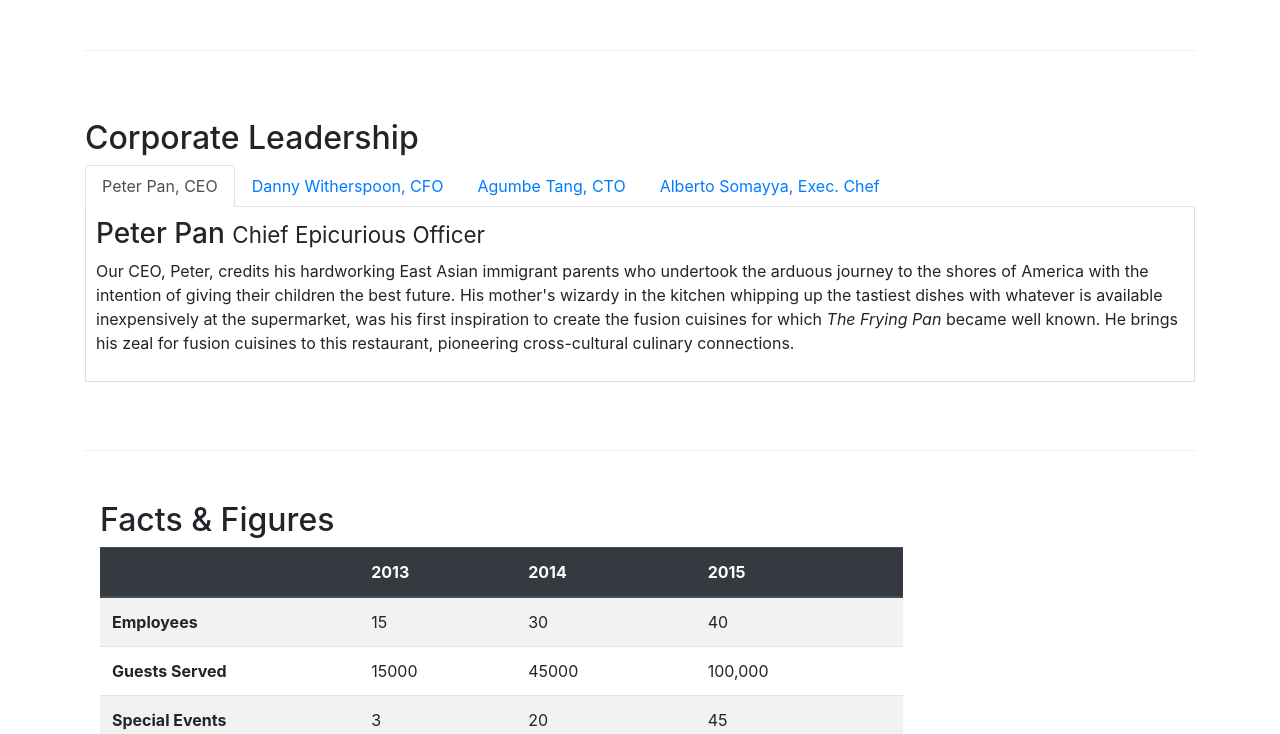
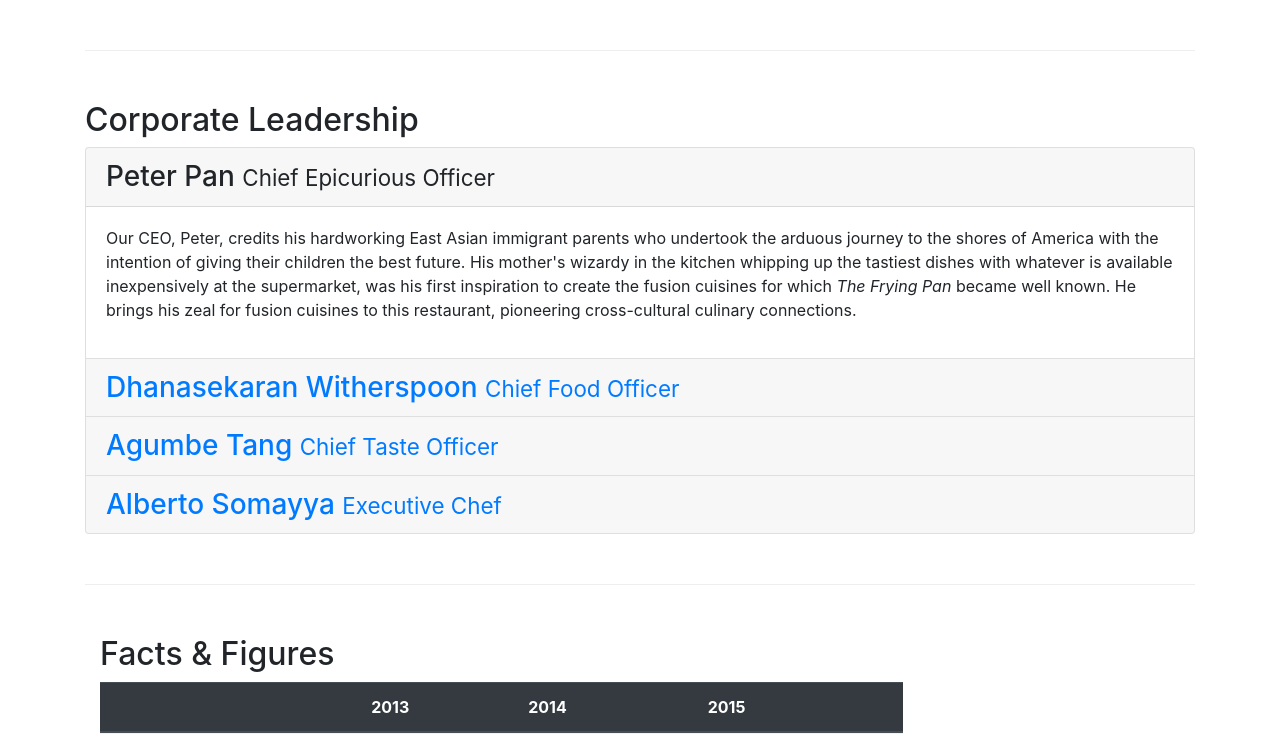
Before and after one commit to Jeremiahiro/coursera-full-stack, a website: page aboutus.html in a window 1280 px wide. Shown: the part 750-1484 px from the top of the page. Drawn offline with nearby package versions, Linux system fonts and the light colour scheme.

Commit message:
accordion

```diff
--- a/aboutus.html
+++ b/aboutus.html
@@ -78,69 +78,96 @@
 
 
         <div class="row row-content align-items-center">
-            <div>
             <h2>Corporate Leadership</h2>
-                <ul class="nav nav-tabs">
-                    <li class="nav-item">
-                        <a class="nav-link active" href="#peter" role="tab" data-toggle="tab">Peter Pan, CEO</a>
-                    </li>
-                    <li class="nav-item">
-                        <a class="nav-link" href="#danny" role="tab" data-toggle="tab">Danny Witherspoon, CFO</a>
-                    </li>
-                    <li class="nav-item">
-                        <a class="nav-link" href="#agumbe" role="tab" data-toggle="tab">Agumbe Tang, CTO</a>
-                    </li>
-                    <li class="nav-item">
-                        <a class="nav-link" href="#alberto" role="tab" data-toggle="tab">Alberto Somayya, Exec. Chef</a>
-                    </li>
-                </ul>
-
-                <div class="tab-content">
-                    <div role="tabpanel" class="tab-pane fade show active" id="peter">
-                        <h3>Peter Pan <small>Chief Epicurious Officer</small></h3>
-                        <p class="d-none d-sm-block">Our CEO, Peter, credits his hardworking East Asian immigrant
-                            parents who
-                            undertook the arduous journey to the shores of America with the intention of giving their
-                            children
-                            the best future. His mother's wizardy in the kitchen whipping up the tastiest dishes with
-                            whatever
-                            is available inexpensively at the supermarket, was his first inspiration to create the
-                            fusion
-                            cuisines for which <em>The Frying Pan</em> became well known. He brings his zeal for fusion
-                            cuisines
-                            to this restaurant, pioneering cross-cultural culinary connections.
+            <div class="accordion">
+                <div class="card">
+                    <div class="card-header" role="tab" id="peterhead">
+                        <h3 class="mb-0">
+                            <a data-toggle="collapse" data-target="#peter">
+                                Peter Pan <small>Chief Epicurious Officer</small>
+                            </a>
+                        </h3>
+                    </div>
+                    <div class="collapse show" id="peter" data-parent="#accordion">
+                        <div class="card-body">
+                            <p class="d-none d-sm-block">
+                                Our CEO, Peter, credits his hardworking East Asian immigrant parents who undertook
+                                the arduous journey to the shores of America with the intention of giving their
+                                children the best future. His mother's wizardy in the kitchen whipping up the
+                                tastiest dishes with whatever is available inexpensively at the supermarket, was his
+                                first inspiration to create the fusion cuisines for which <em>The Frying Pan</em>
+                                became well known. He brings his zeal for fusion cuisines to this restaurant,
+                                pioneering cross-cultural culinary connections.
                             </p>
                         </div>
-                    <div role="tabpanel" class="tab-pane fad" id="danny">
-                        <h3>Dhanasekaran Witherspoon <small>Chief Food Officer</small></h3>
+                    </div>
+                </div>
+
+                <div class="card">
+                    <div class="card-header" role="tab" id="dannyhead">
+                        <h3 class="mb-0">
+                            <a class="collapsed" data-toggle="collapse" data-target="#danny">
+                                Dhanasekaran Witherspoon <small>Chief Food Officer</small>
+                            </a>
+                        </h3>
+                    </div>
+                    <div class="collapse" id="danny" data-parent="#accordion">
+                        <div class="card-body">
                             <p class="d-none d-sm-block">
-                            Our CFO, Danny, as he is affectionately referred to by his colleagues, comes from a long
-                            established family tradition in farming and produce. His experiences growing up on a farm in
-                            the Australian outback gave him great appreciation for varieties of food sources. As he puts
-                            it in his own words, <em>Everything that runs, wins, and everything that stays, pays!</em>
+                                Our CFO, Danny, as he is affectionately referred to by his colleagues, comes from a
+                                long
+                                established family tradition in farming and produce. His experiences growing up on a
+                                farm in
+                                the Australian outback gave him great appreciation for varieties of food sources. As
+                                he puts
+                                it in his own words, <em>Everything that runs, wins, and everything that stays,
+                                    pays!</em>
                             </p>
                         </div>
-
-                    <div role="tabpanel" class="tab-pane fade" id="agumbe">
-                        <h3>Agumbe Tang <small>Chief Taste Officer</small></h3>
-                        Blessed with the most discerning gustatory sense, Agumbe, our CTO, personally ensures that every
-                        dish that we serve meets his exacting tastes. Our chefs dread the tongue lashing that ensues if
-                        their dish does not meet his exacting standards. He lives by his motto, <em>You click only if
-                            you survive my lick.</em>
+                    </div>
+                </div>
+                <div class="card">
+                    <div class="card-header" role="tab" id="agumbehead">
+                        <h3 class="mb-0">
+                            <a class="collapsed" data-toggle="collapse" data-target="#agumbe">
+                                Agumbe Tang <small>Chief Taste Officer</small>
+                            </a>
+                        </h3>
+                    </div>
+                    <div class="collapse" id="agumbe" data-parent="#accordion">
+                        <div class="card-body">
                             <p class="d-none d-sm-block">
+                                Blessed with the most discerning gustatory sense, Agumbe, our CTO, personally
+                                ensures that every
+                                dish that we serve meets his exacting tastes. Our chefs dread the tongue lashing
+                                that ensues if
+                                their dish does not meet his exacting standards. He lives by his motto, <em>You
+                                    click only if you survive my lick.</em>
                             </p>
                         </div>
-                    <div role="tabpanel" class="tab-pane fade" id="alberto">
-                        <h3>Alberto Somayya <small>Executive Chef</small></h3>
+                    </div>
+                </div>
+                <div class="card">
+                    <div class="card-header" role="tab" id="albertohead">
+                        <h3 class="mb-0">
+                            <a class="collapsed" data-toggle="collapse" data-target="#alberto">
+                                Alberto Somayya <small>Executive Chef</small>
+                            </a>
+                        </h3>
+                    </div>
+                    <div class="collapse" id="alberto" data-parent="#accordion">
+                        <div class="card-body">
                             <p class="d-none d-sm-block">
-                            Award winning three-star Michelin chef with wide International experience having worked
-                            closely with whos-who in the culinary world, he specializes in creating mouthwatering
+                                Award winning three-star Michelin chef with wide International experience having
+                                worked
+                                closely with whos-who in the culinary world, he specializes in creating
+                                mouthwatering
                                 Indo-Italian fusion experiences. He says, <em>Put together the cuisines from the two
                                     craziest cultures, and you get a winning hit! Amma Mia!</em>
                             </p>
                         </div>
                     </div>
-
+                </div>
             </div>
         </div>
 
```
Lines whose indentation alone changed are shown as unchanged.
